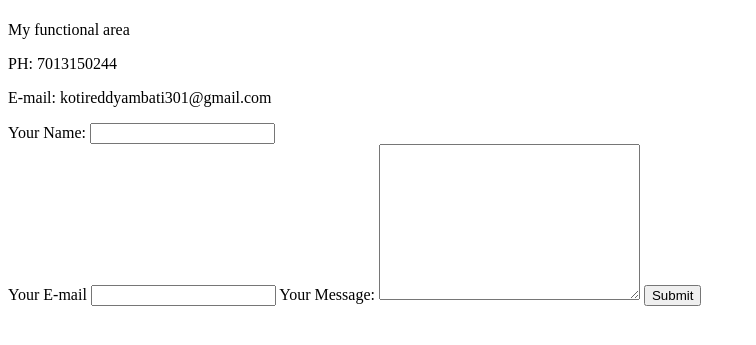
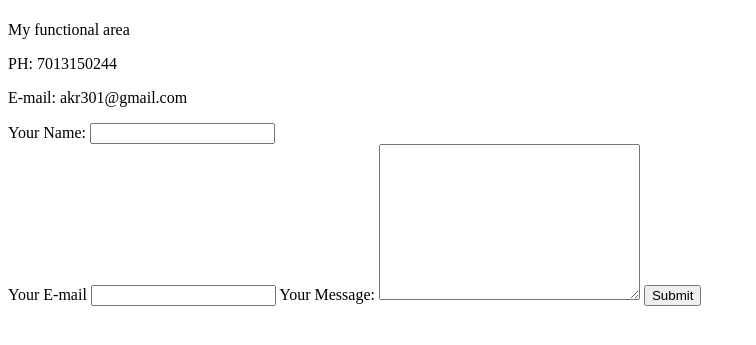
Before and after one commit to kotireddy301/CV, a plain HTML site: page contact-me.html in a window 1280 px wide. Shown: the part 59-404 px from the top of the page, without its empty margins (0-756 px from the left). Drawn offline with Linux system fonts and the light colour scheme.

Commit message:
update contact

```diff
--- a/contact-me.html
+++ b/contact-me.html
@@ -7,7 +7,7 @@
         <h1>My contact details</h1>
         <p>My functional area</p>
         <p>PH: 7013150244</p>
-        <p>E-mail: kotireddyambati301@gmail.com</p>
+        <p>E-mail: akr301@gmail.com</p>
         <form class="" action="mailto:kotireddyambati301@gmail.com" method="post">
             <label> Your Name:</label>
             <input type="" name="" value=""><br>
```
